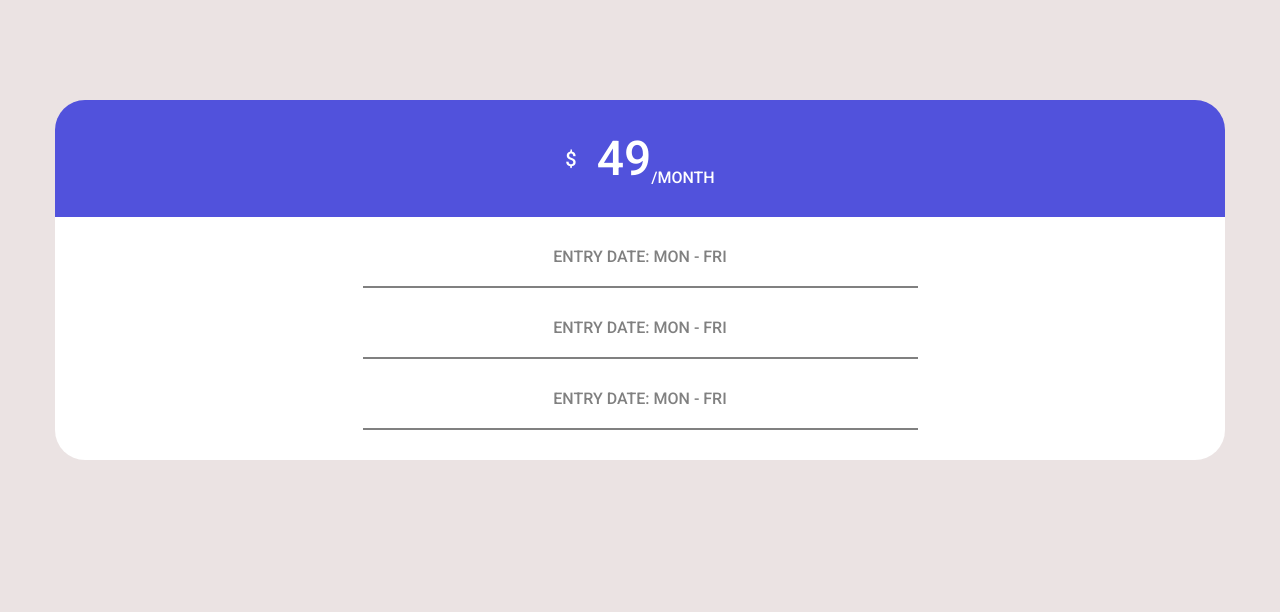
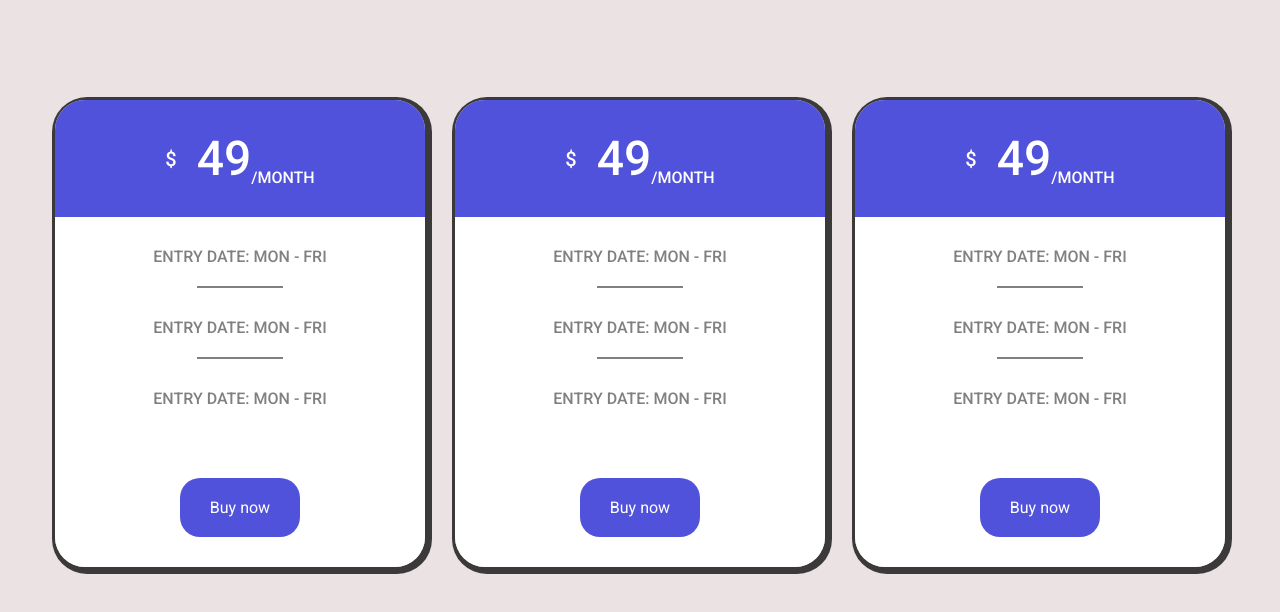
Before and after one commit to NadarKhilchuk/Practice-Decorative-Elements-Cards, a plain HTML site: page index.html in a window 1280 px wide. Drawn offline with Linux system fonts and the light colour scheme.

Commit message:
add card button and 2 new card-item

```diff
--- a/css/styles.css
+++ b/css/styles.css
@@ -23,10 +23,16 @@ body {
     margin-top: 100px;
 }
 
-
+.cards-home-list {
+display: flex;
+gap: 30px;
+flex-wrap: wrap;
+}
 .cards-home-item {
+    flex: 0 1 calc((100% - 30px * 2) / 3);
     border-radius: 30px;
     overflow: hidden;
+    box-shadow: 2px 2px 0 5px rgba(0, 0, 0, 0.75);
 }
 .cards-home-head {
 background-color: var(--blue-color);
@@ -57,9 +63,10 @@ align-items: center;
 .card-body {
     background-color: var(--white-color);
     padding: 30px;
-}
-.cards-home-body {
-
+    display: flex;
+    flex-direction: column;
+    gap: 50px;
+    align-items: center;
 }
 .card-body-dates {
     display: flex;
@@ -82,3 +89,15 @@ height: 2px;
 width: 50%;
 background-color: var(--grey-color);
 }
+/*! cards-home-button */
+.cards-home-button {
+    background-color: var(--blue-color);
+    color: var(--white-color);
+    padding: 20px 30px;
+    border-radius: 20px;
+    transition: all 0.3s ease 0s;
+}
+
+.cards-home-button:hover {
+    background-color: var(--hover-blue-color);
+}
--- a/index.html
+++ b/index.html
@@ -41,9 +41,71 @@
                                     <p class="card-body-text">
                                         Entry date: mon - fri
                                     </p>
+                                </li>
+                            </ul>
+                            <button class="cards-home-button">Buy now</button>
+                        </div>
+                    </li>
+                    <li class="cards-home-item">
+                        <div class="cards-home-head card-head">
+                            <div class="cards-head-currency">$</div>
+                            <div class="cards-head-value">
+                            <div class="cards-head-number">49</div>
+                            <div class="cards-head-period">/month</div>
+                        </div>
+                        </div>
+                        <div class="cards-home-body card-body">
+                            <ul class="card-body-dates">
+                                <li class="card-body-date">
+                                    <p class="card-body-text">
+                                        Entry date: mon - fri
+                                    </p>
                                     <hr class="card-body-line" />
                                 </li>
+                                <li class="card-body-date">
+                                    <p class="card-body-text">
+                                        Entry date: mon - fri
+                                    </p>
+                                    <hr class="card-body-line" />
+                                </li>
+                                <li class="card-body-date">
+                                    <p class="card-body-text">
+                                        Entry date: mon - fri
+                                    </p>
+                                </li>
                             </ul>
+                            <button class="cards-home-button">Buy now</button>
+                        </div>
+                    </li>
+                    <li class="cards-home-item">
+                        <div class="cards-home-head card-head">
+                            <div class="cards-head-currency">$</div>
+                            <div class="cards-head-value">
+                            <div class="cards-head-number">49</div>
+                            <div class="cards-head-period">/month</div>
+                        </div>
+                        </div>
+                        <div class="cards-home-body card-body">
+                            <ul class="card-body-dates">
+                                <li class="card-body-date">
+                                    <p class="card-body-text">
+                                        Entry date: mon - fri
+                                    </p>
+                                    <hr class="card-body-line" />
+                                </li>
+                                <li class="card-body-date">
+                                    <p class="card-body-text">
+                                        Entry date: mon - fri
+                                    </p>
+                                    <hr class="card-body-line" />
+                                </li>
+                                <li class="card-body-date">
+                                    <p class="card-body-text">
+                                        Entry date: mon - fri
+                                    </p>
+                                </li>
+                            </ul>
+                            <button class="cards-home-button">Buy now</button>
                         </div>
                     </li>
                 </ul>
```
